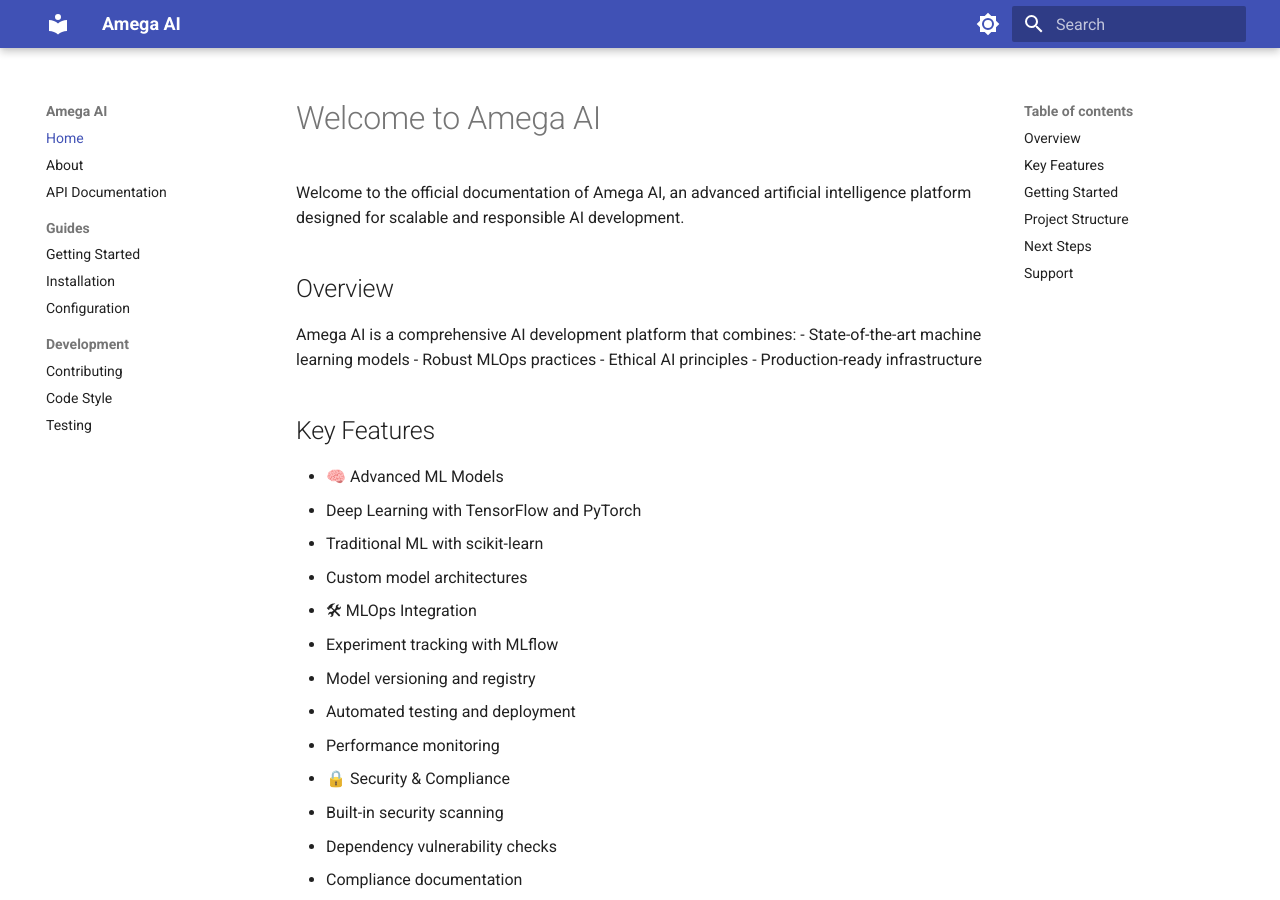
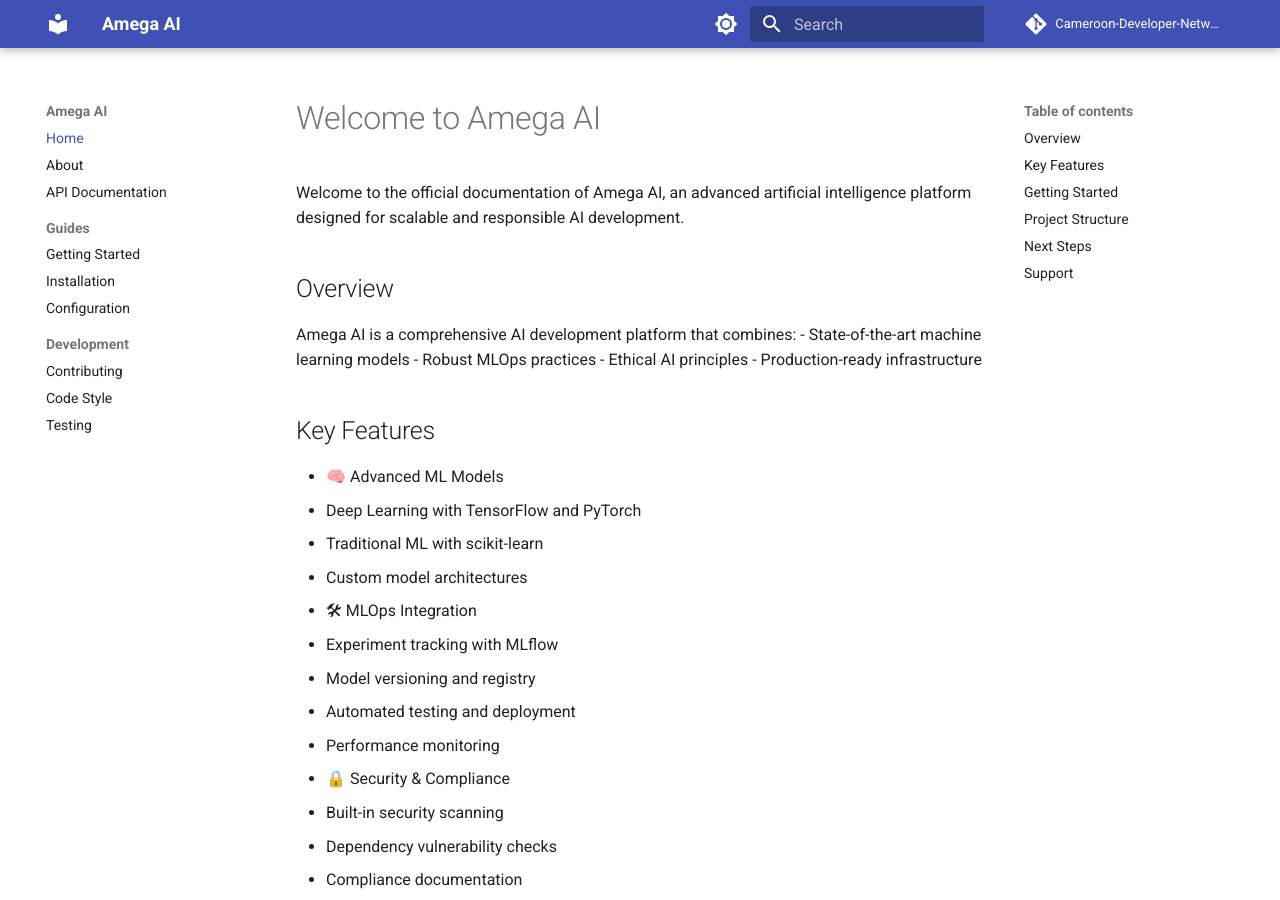
Before and after one commit to chojuninengu/amega-ai, an MkDocs documentation site: the page built from docs/index.md, in a window 1280 px wide and 900 px high. Built offline with MkDocs 1.6.1 and Material for MkDocs 9.7.7, drawn with Linux system fonts in a browser that asks for light colours; comment, search, counter and statistics services are not loaded.

```diff
--- a/mkdocs.yml
+++ b/mkdocs.yml
@@ -1,4 +1,9 @@
 site_name: Amega AI
+site_url: https://cameroon-developer-network.github.io/amega-ai/
+repo_url: https://github.com/Cameroon-Developer-Network/amega-ai
+repo_name: Cameroon-Developer-Network/amega-ai
+edit_uri: edit/main/docs/
+
 theme:
   name: material
   features:
@@ -9,6 +14,7 @@ theme:
     - navigation.top
     - search.highlight
     - search.share
+    - content.code.copy
   palette:
     - scheme: default
       primary: indigo
@@ -61,6 +67,6 @@ markdown_extensions:
 extra:
   social:
     - icon: fontawesome/brands/github
-      link: https://github.com/nkwenti-severian-ndongtsop/amega-ai
+      link: https://github.com/Cameroon-Developer-Network/amega-ai
     - icon: fontawesome/brands/discord
       link: https://discord.gg/amega-ai
```
